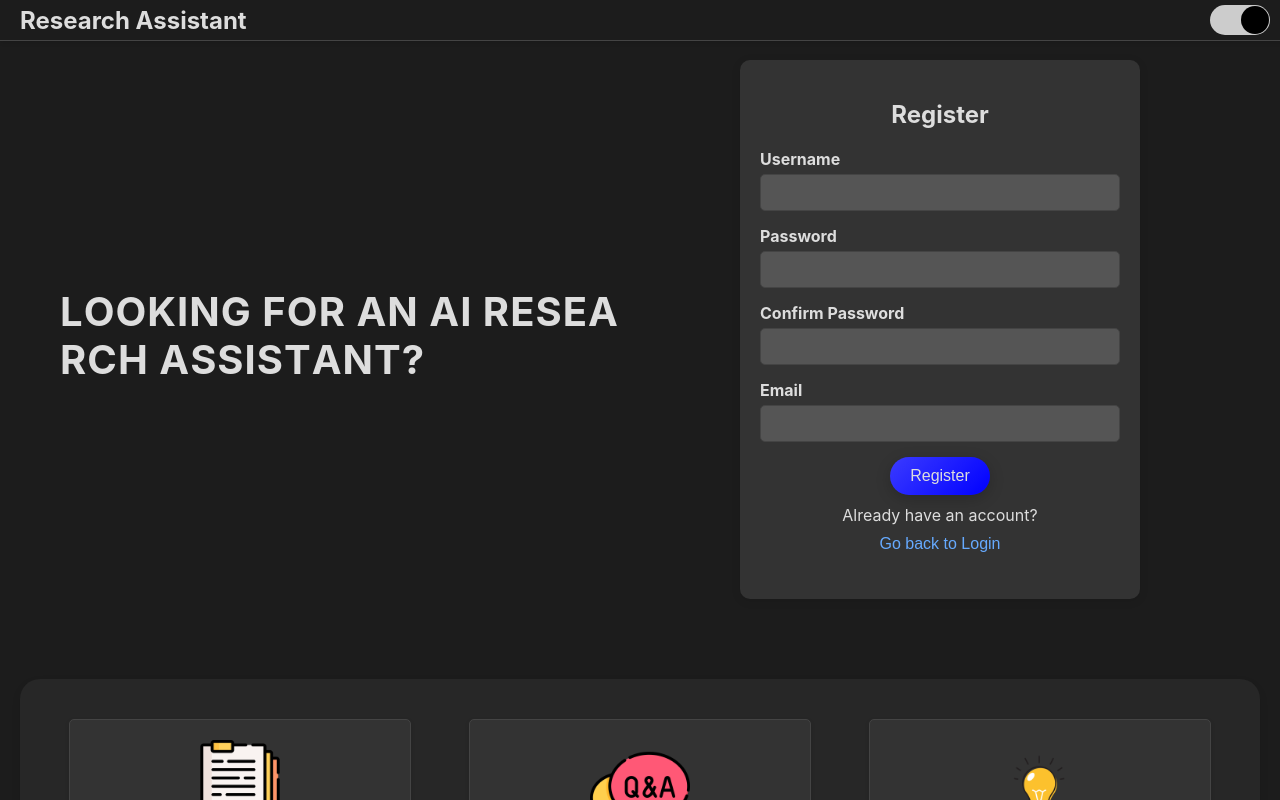
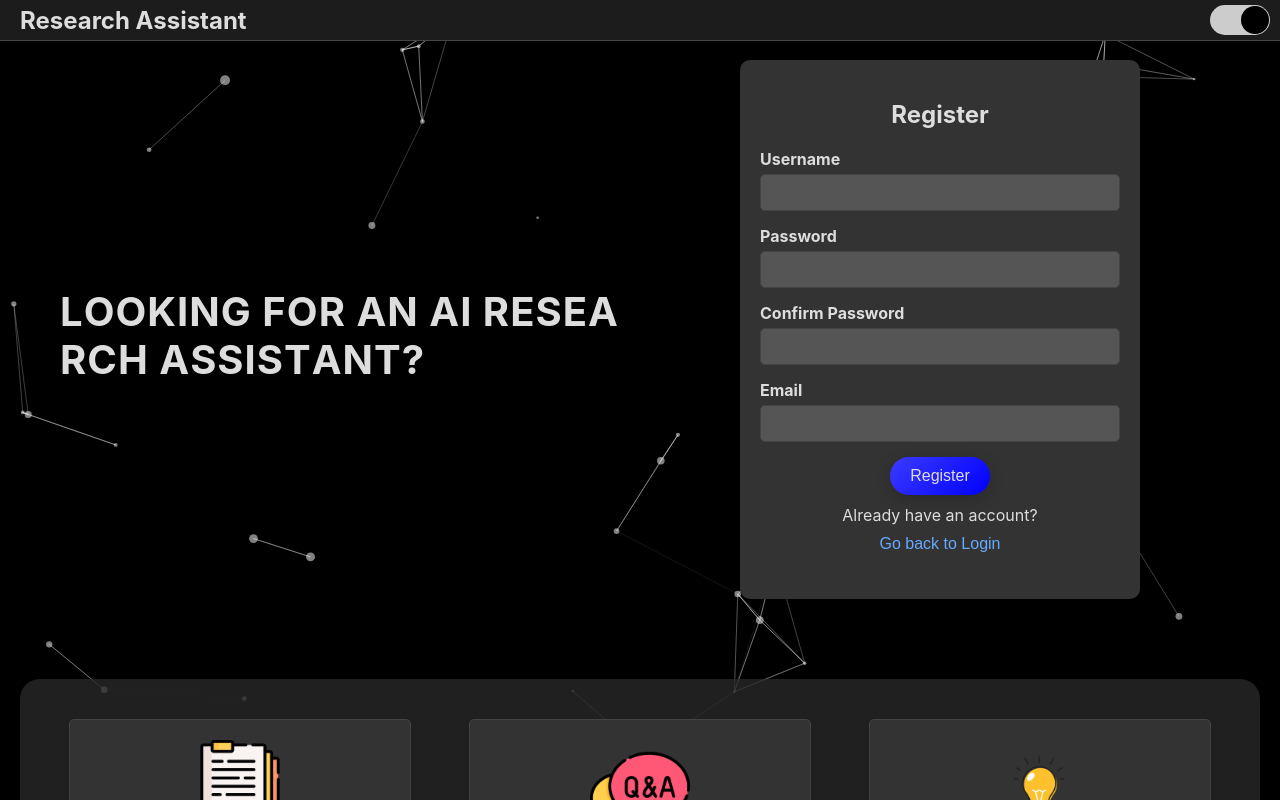
Before and after one commit to Devanoper/ResearchAsst-webapp, a React (Vite) app in the folder client/: page /register in a window 1280 px wide. Shown: the top 800 px of the page. Built offline with nearby package versions, Linux system fonts and the light colour scheme.

Commit message:
added dynamic background using tsparticles

```diff
--- a/client/package.json
+++ b/client/package.json
@@ -10,13 +10,15 @@
     "preview": "vite preview"
   },
   "dependencies": {
+    "@tsparticles/react": "^3.0.0",
     "axios": "^1.7.2",
     "framer-motion": "^11.2.11",
     "react": "^18.2.0",
     "react-dom": "^18.2.0",
     "react-router-dom": "^6.23.1",
     "react-toastify": "^10.0.5",
-    "toastify": "^2.0.1"
+    "toastify": "^2.0.1",
+    "tsparticles": "^3.4.0"
   },
   "devDependencies": {
     "@types/react": "^18.2.66",
--- a/client/src/App.css
+++ b/client/src/App.css
@@ -18,14 +18,26 @@
   align-items: center;
   justify-content: center;
   padding: 20px;
+  position: relative;
 }
 
-.night-mode {
+.night-mode .App {
   background: linear-gradient(135deg, #000428 0%, #004e92 100%);
   color: #ddd;
 }
 
+.particles-background {
+  position: absolute;
+  top: 0;
+  left: 0;
+  width: 100%;
+  height: 100%;
+  z-index: 1;
+}
+
 .main-content {
+  position: relative;
+  z-index: 2;
   display: flex;
   justify-content: center;
   align-items: center;
@@ -64,4 +76,5 @@
   justify-content: center;
   align-items: center;
   box-sizing: border-box;
+  z-index: 2;
 }
--- a/client/src/App.jsx
+++ b/client/src/App.jsx
@@ -6,6 +6,7 @@
 import FeatureCards from './components/FeatureCards';
 import { useNightMode } from './NightModeContext';
 import BubbleText from './components/BubbleText';
+import ParticlesBackground from './components/Particles';
 
 function App() {
   const { isNightMode } = useNightMode();
@@ -13,6 +14,9 @@
   return (
     <Router>
       <div className={`App ${isNightMode ? 'night-mode' : ''}`}>
+        <div className="particles-background">
+          <ParticlesBackground />
+        </div>
         <div className="main-content">
           <Header />
           <div className="intro-section">
--- a/client/src/components/Bubble.module.css
+++ b/client/src/components/Bubble.module.css
@@ -9,7 +9,6 @@
   opacity: 1;
 }
 
-/* To the right */
 .hoverText:hover + .hoverText {
   transform: scale(1.1);
   color: rgb(199, 210, 254);
--- a/client/src/components/BubbleText.jsx
+++ b/client/src/components/BubbleText.jsx
@@ -2,13 +2,11 @@
 import styles from "./Bubble.module.css";
 
 const BubbleText = ({ text }) => {
-  // Split the text into an array of characters, including spaces
   const characters = text.split("");
 
   return (
     <h2 className="text-center text-5xl font-thin text-indigo-300">
       {characters.map((character, idx) => (
-        // Render each character or space inside a span with hover effect
         <span className={styles.hoverText} key={idx}>
           {character === " " ? "\u00A0" : character}
         </span>
--- a/client/src/components/FeatureCards.css
+++ b/client/src/components/FeatureCards.css
@@ -2,10 +2,12 @@
   width: 100%;
   padding: 40px 20px;
   text-align: center;
+  position: relative;
+  z-index: 2;
 }
 
 .night-mode .feature-cards-section {
-  background: #1c1c1c;
+  background: #1c1c1c00;
 }
 
 .feature-cards-container {
@@ -13,13 +15,13 @@
   justify-content: space-around;
   flex-wrap: wrap;
   padding: 20px;
-  background: rgba(255, 255, 255, 0.9);
+  background: rgba(255, 255, 255, 0.8);
   border-radius: 20px;
   box-shadow: 0 4px 8px rgba(0, 0, 0, 0.1);
 }
 
 .night-mode .feature-cards-container {
-  background: rgba(40, 40, 40, 0.9);
+  background: rgba(40, 40, 40, 0.8);
 }
 
 .feature-card {
--- /dev/null
+++ b/client/src/components/Particles.jsx
@@ -0,0 +1,114 @@
+import { useEffect, useMemo, useState } from "react";
+import Particles, { initParticlesEngine } from "@tsparticles/react";
+import { loadSlim } from "@tsparticles/slim";
+import { useNightMode } from '../NightModeContext';
+
+const ParticlesBackground = () => {
+  const { isNightMode } = useNightMode();
+  const [init, setInit] = useState(false);
+
+  useEffect(() => {
+    initParticlesEngine(async (engine) => {
+      await loadSlim(engine);
+    }).then(() => {
+      setInit(true);
+    });
+  }, []);
+
+  const particlesLoaded = (container) => {
+    console.log(container);
+  };
+
+  const options = useMemo(
+    () => ({
+      background: {
+        color: {
+          value: isNightMode ? "#000000" : "#166BAC",
+        },
+      },
+      fpsLimit: 120,
+      interactivity: {
+        events: {
+          onClick: {
+            enable: true,
+            mode: "push",
+          },
+          onHover: {
+            enable: true,
+            mode: "repulse",
+          },
+        },
+        modes: {
+          push: {
+            quantity: 4,
+          },
+          repulse: {
+            distance: 200,
+            duration: 0.4,
+          },
+        },
+      },
+      particles: {
+        color: {
+          value: "#ffffff",
+        },
+        links: {
+          color: "#ffffff",
+          distance: 150,
+          enable: true,
+          opacity: 0.5,
+          width: 1,
+        },
+        move: {
+          direction: "none",
+          enable: true,
+          outModes: {
+            default: "bounce",
+          },
+          random: false,
+          speed: 3,
+          straight: false,
+        },
+        number: {
+          density: {
+            enable: true,
+          },
+          value: 80,
+        },
+        opacity: {
+          value: 0.5,
+        },
+        shape: {
+          type: "circle",
+        },
+        size: {
+          value: { min: 1, max: 5 },
+        },
+      },
+      detectRetina: true,
+    }),
+    [isNightMode]
+  );
+
+  if (init) {
+    return (
+      <Particles
+        id="tsparticles"
+        particlesLoaded={particlesLoaded}
+        options={options}
+        style={{
+          position: "absolute",
+          top: 0,
+          left: 0,
+          width: "100%",
+          height: "100%",
+          zIndex: -1,
+        }}
+      />
+    );
+  }
+
+  return null;
+};
+
+export default ParticlesBackground;
```
Also changed, not shown: 1 other file (tests, documents, lock files or other folders).
